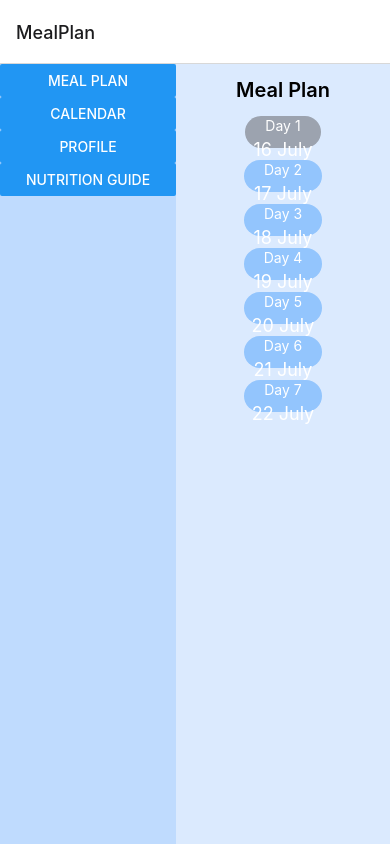
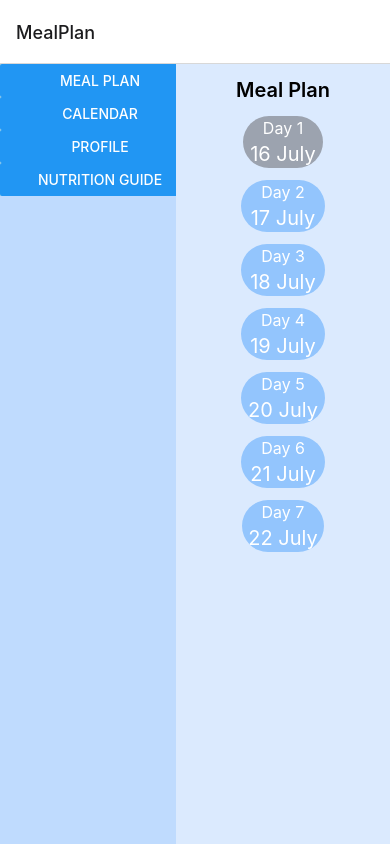
Before and after one commit to sst-inc/Vexential-Inc., a React Native app: screen /MealPlan in a window 390 px wide. Built offline with nearby package versions, Linux system fonts and the light colour scheme.

Commit message:
mealPlan fix
Date box dimensions are fixed and mealPlan.jsx uses the Sidebar component now. Text inside the boxes still not fixed yet.

```diff
--- a/src/pages/mealPlan.jsx
+++ b/src/pages/mealPlan.jsx
@@ -4,12 +4,15 @@ import { Text, View, Button } from 'react-native';
 import { styled } from 'nativewind';
 import { useNavigation } from '@react-navigation/native';
 import Navbar from '../components/navbar';
+import Sidebar from '../components/Sidebar';
 
 const StyledView = styled(View);
 const StyledText = styled(Text);
 
+
 const MealPlan = () => {
 const navigation = useNavigation();
+
 
 const startDate = new Date(2023, 6, 16);
 const dates = [...Array(7)].map((_, i) => {
@@ -18,27 +21,14 @@ const MealPlan = () => {
 return date;
 });
 
+
 return (
 <StyledView className="flex-1 flex-row bg-blue-100 items-center justify-start">
 {/* Sidebar */}
 <StyledView className="w-44 h-full bg-blue-200">
-        <Button
-          title="Meal Plan"
-          onPress={() => navigation.navigate('MealPlan')}
-        />
-        <Button
-          title="Calendar"
-          onPress={() => navigation.navigate('Calendar')}
-        />
-        <Button
-          title="Profile"
-          onPress={() => navigation.navigate('Profile')}
-        />
-        <Button
-          title="Nutrition Guide"
-          onPress={() => navigation.navigate('NutritionGuide')}
-        />
+        <Sidebar />
       </StyledView>
+
 
 {/* Main Content */}
 <StyledView className="flex-1 flex-col justify-start items-center h-full bg-blue-100 p-0">
@@ -47,29 +37,32 @@ const MealPlan = () => {
 Meal Plan
 </StyledText>
 
+
 {/* Loop through the array of dates */}
 {dates.map((date, i) => (
 // Date Box
 <StyledView
 key={i}
-            className={`flex-col w-100/10 h-8 rounded-full items-center justify-between mt-3 ${
+className={`flex-col w-[1000] h-[70] rounded-full items-center justify-between mt-3 ${
 i === 0 ? 'bg-gray-400' : 'bg-blue-300'
 }`}
 >
 {/* Inner View for Day */}
 <StyledView className="w-full flex-row justify-start items-center px-5">
-              <StyledText className="text-white text-sm font-normal">
+<StyledText className="text-white text-base font-normal">
 Day {i + 1}
 </StyledText>
 </StyledView>
 
+
 {/* Date */}
-            <StyledText className="text-white text-lg font-normal">
+<StyledText className="text-white text-xl font-normal">
 {`${date.getDate()} ${date.toLocaleString('default', { month: 'long' })}`}
 </StyledText>
 </StyledView>
 ))}
 </StyledView>
+
 
 {/* StatusBar */}
 <StatusBar style="auto" />
@@ -77,4 +70,5 @@ const MealPlan = () => {
 );
 };
 
+
 export default MealPlan;
```
Lines whose indentation alone changed are shown as unchanged.
